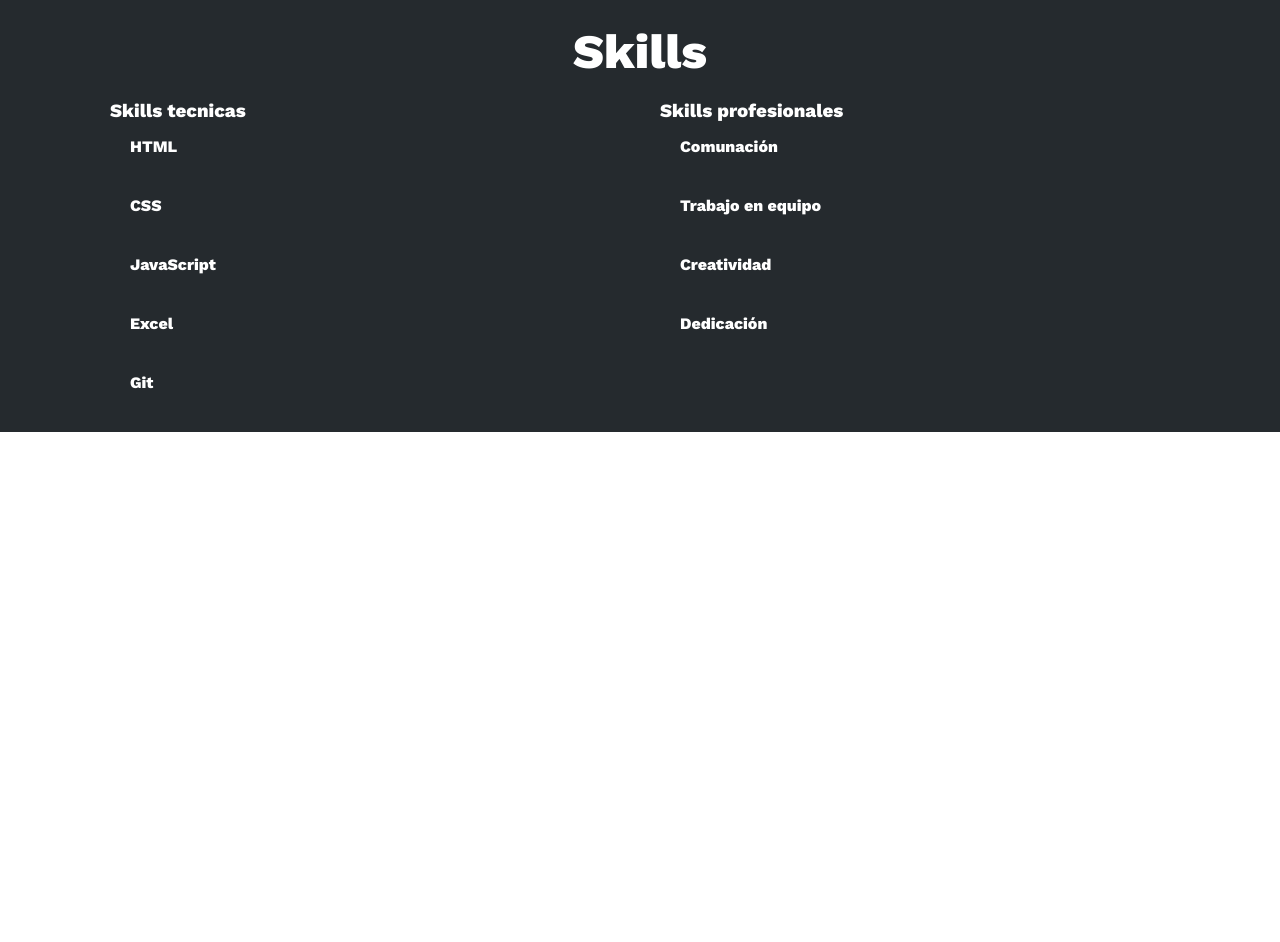
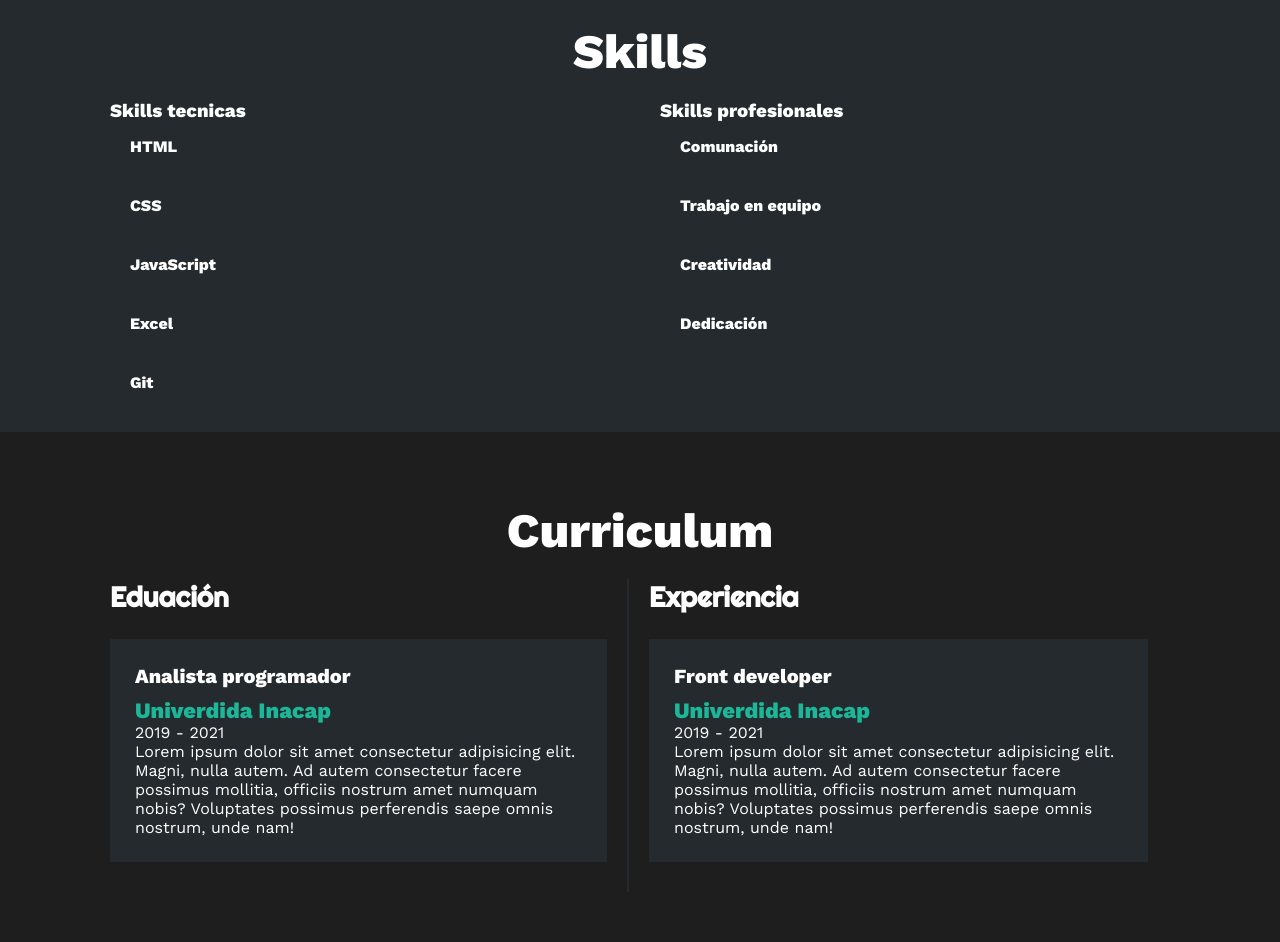
Before and after one commit to MBravoCanales/MbravoPorfolio, a plain HTML site: page index.html in a window 1280 px wide. Shown: the part 1308-2250 px from the top of the page. Before the commit the page ends 1740 px from the top, so only its background shows below. Drawn offline with nearby package versions, Linux system fonts and the light colour scheme.

Commit message:
Seccion curriculum

```diff
--- a/estilos.css
+++ b/estilos.css
@@ -254,3 +254,63 @@ html{
     display: block;
     margin-bottom: 10px;
 }
+
+/* SECCION CURRICULUM */
+
+.curriculum{
+    background-color: #1e1e1e;
+    color: #FFF;
+    padding: 50px 20px;
+}
+.curriculum .contenido-seccion{
+    max-width: 1100px;
+    margin: auto;
+}
+
+.curriculum h2{
+    font-size: 48px;
+    font-family: 'Work Sans';
+    text-align: center;
+    padding: 20px 0;
+}
+
+.curriculum .fila {
+    display: flex;
+}
+
+.curriculum .fila .col{
+    width: 49%;
+    padding: 0 20px;
+}
+
+.curriculum .fila .col h3{
+    font-size: 28px;
+    font-family: 'Righteous';
+    margin-bottom: 25px;
+}
+
+.curriculum .fila .izquierda{
+    border-right: 2px solid #252a2e;
+}
+.col .fila .derecha{
+    border-left: 2px solid #252a2e;
+}
+
+.curriculum .fila .item{
+    padding: 25px;
+    margin-bottom: 30px;
+    background-color:  #252a2e;
+    position: relative;
+}
+
+.curriculum .fila .item h4{
+    font-size: 20px;
+    margin-bottom: 10px;
+}
+
+.curriculum .fila .item .casa{
+    color: #1cb698;
+    font-size: 22px;
+    font-weight: bold;
+    display: block;
+}
--- a/index.html
+++ b/index.html
@@ -52,7 +52,8 @@
     <section id="sobremi" class="sobremi">
         <div class="contenido-seccion">
             <h2>Sobre mí</h2>
-            <p><span>Hola, soy Michael Bravo </span>Lorem ipsum dolor, sit amet consectetur adipisicing elit. Accusantium
+            <p><span>Hola, soy Michael Bravo </span>Lorem ipsum dolor, sit amet consectetur adipisicing elit.
+                Accusantium
                 autem, velit voluptate vero vitae maiores quae cumque praesentium neque accusamus corrupti voluptatum
                 aliquam magni amet! Tempora pariatur voluptatum voluptate blanditiis.</p>
 
@@ -149,6 +150,44 @@
             </div>
         </div>
     </section>
+
+    <!-- SECCION CURRICULUM -->
+    <SECTION id="curriculum" class="curriculum">
+        <div class="contenido-seccion">
+            <H2>Curriculum</H2>
+            <div class="fila">
+                <div class="col izquierda">
+                    <h3>Eduación</h3>
+                    <div class="item izq">
+                        <h4>Analista programador</h4>
+                        <span class="casa">Univerdida Inacap</span>
+                        <span class="fecha">2019 - 2021</span>
+                        <p>Lorem ipsum dolor sit amet consectetur adipisicing elit. Magni, nulla autem. Ad autem
+                            consectetur facere possimus mollitia, officiis nostrum amet numquam nobis? Voluptates
+                            possimus perferendis saepe omnis nostrum, unde nam!</p>
+                        <div class="conectori">
+                            <div class="ciruloi"></div>
+                        </div>
+                    </div>
+                </div>
+
+                <div class="col derecha">
+                    <h3>Experiencia</h3>
+                    <div class="item der">
+                        <h4>Front developer</h4>
+                        <span class="casa">Univerdida Inacap</span>
+                        <span class="fecha">2019 - 2021</span>
+                        <p>Lorem ipsum dolor sit amet consectetur adipisicing elit. Magni, nulla autem. Ad autem
+                            consectetur facere possimus mollitia, officiis nostrum amet numquam nobis? Voluptates
+                            possimus perferendis saepe omnis nostrum, unde nam!</p>
+                        <div class="conectori">
+                            <div class="ciruloi"></div>
+                        </div>
+                    </div>
+                </div>
+            </div>
+        </div>
+    </SECTION>
 </body>
 
 </html>
```
